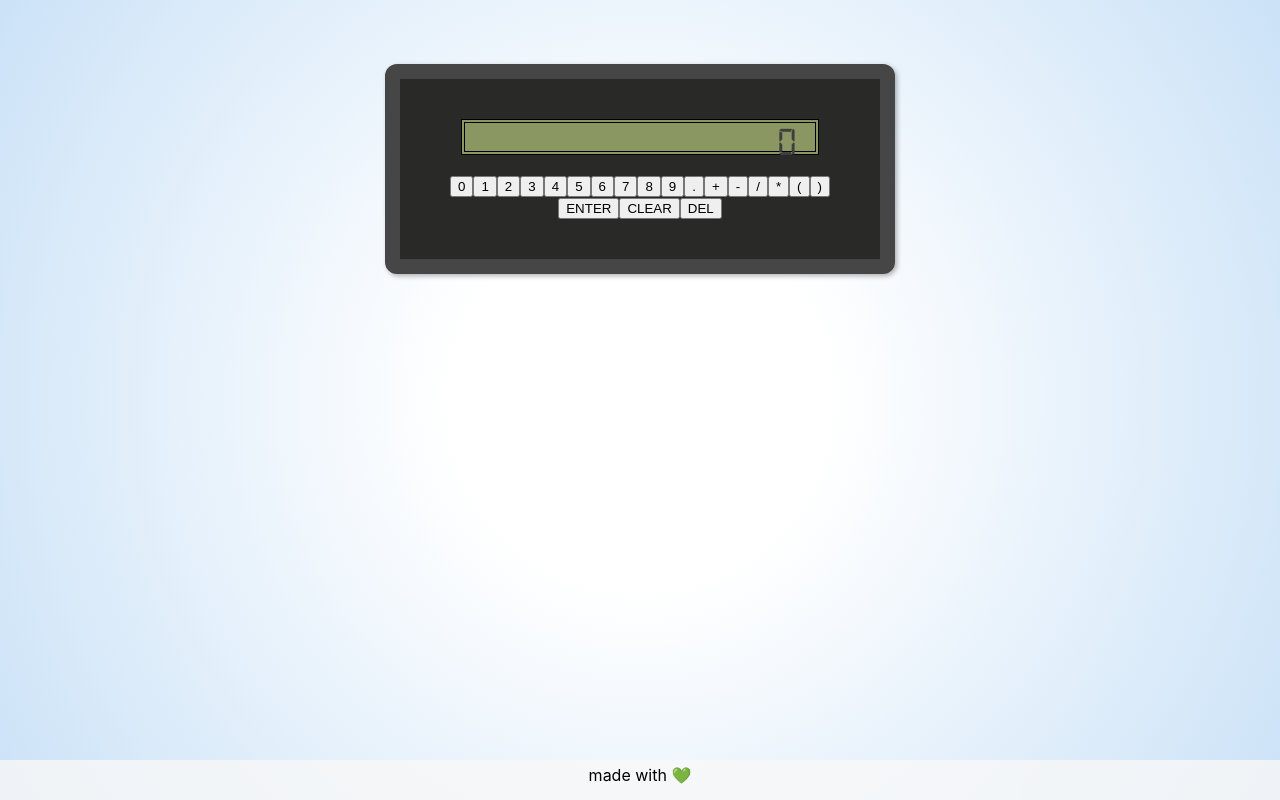
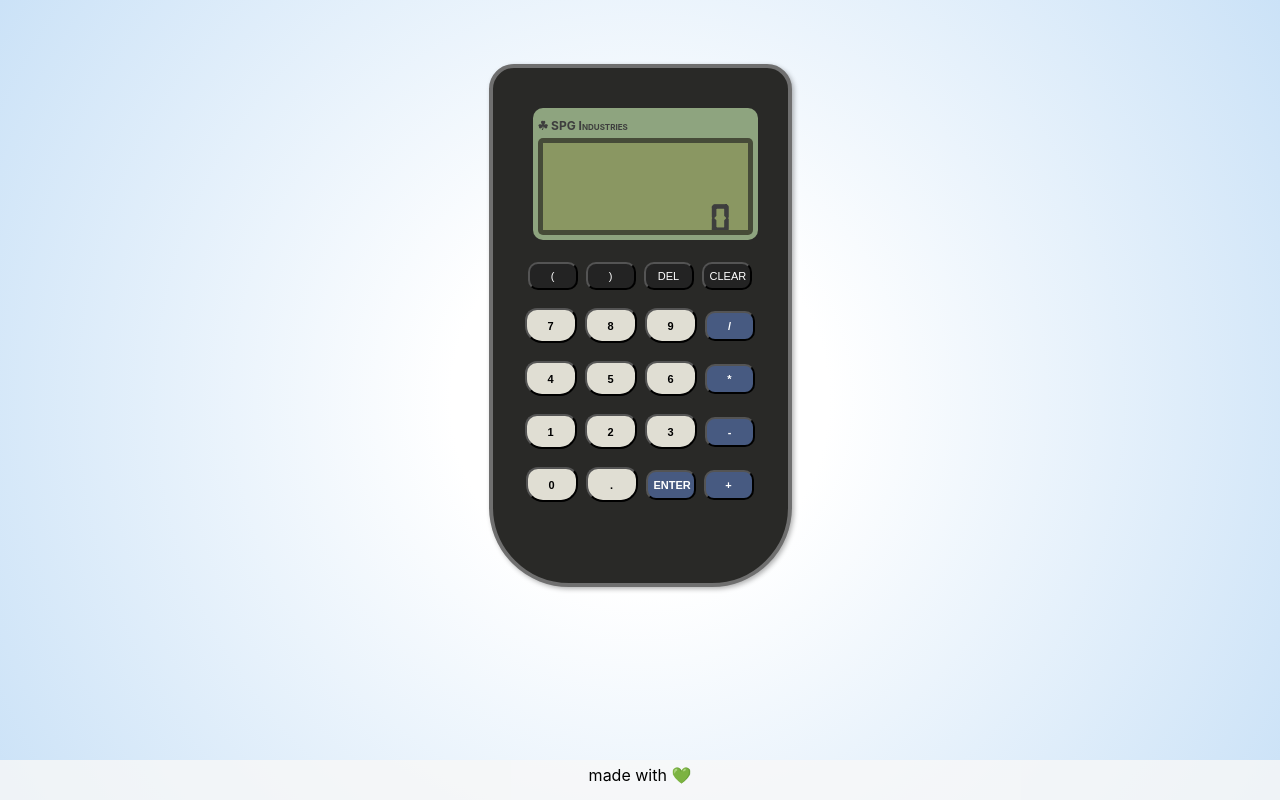
Before and after one commit to nodrognaes/calc, a React (Vite) app: page / in a window 1280 px wide. Built offline with nearby package versions, Linux system fonts and the light colour scheme.

Commit message:
buttons styled

```diff
--- a/src/components/Button/Button.jsx
+++ b/src/components/Button/Button.jsx
@@ -1,14 +1,16 @@
-import React from 'react'
+import React from 'react';
+import './button.css';
 
 export default function Button({handleClick}) {
-  const keys = [{ 'key': 0 }, { 'key': 1 }, { 'key': 2 }, { 'key': 3 }, { 'key': 4 }, { 'key': 5 }, { 'key': 6 }, { 'key': 7 }, { 'key': 8 }, { 'key': 9 }, { 'key': '.' }, { 'key': '+' }, { 'key': '-' }, { 'key': '/' }, { 'key': '*' }, { 'key': '(' }, { 'key': ')' }, { 'key': 'ENTER' }, { 'key': 'CLEAR' }, { 'key': 'DEL' }];
+  const keys = [  { 'key': '(', 'color': 'blk' }, { 'key': ')', 'color': 'blk' }, { 'key': 'DEL', 'color': 'blk' }, { 'key': 'CLEAR', 'color': 'blk' }, { 'key': 7, 'color': 'white' }, { 'key': 8, 'color': 'white' }, { 'key': 9, 'color': 'white' }, { 'key': '/', 'color': 'blue' }, { 'key': 4, 'color': 'white' }, { 'key': 5, 'color': 'white' }, { 'key': 6, 'color': 'white' }, { 'key': '*', 'color': 'blue' }, { 'key': 1, 'color': 'white' }, { 'key': 2, 'color': 'white' }, { 'key': 3, 'color': 'white' }, { 'key': '-', 'color': 'blue' }, { 'key': 0,
+   'color': 'white' }, { 'key': '.', 'color': 'white' }, { 'key': 'ENTER', 'color': 'blue' }, { 'key': '+', 'color': 'blue' }];
 
   return (
-    <div>
+    <div className='btns'>
       {
         keys.map((n) => {
           return (
-            <button key={n.key} className='keys' onClick={() => handleClick(n.key)}>{n.key}</button>
+            <button key={n.key} className={n.color} onClick={() => handleClick(n.key)}>{n.key}</button>
           )
         })
       }
--- a/src/components/Button/button.css
+++ b/src/components/Button/button.css
@@ -0,0 +1,51 @@
+.btns {
+    width: 250px;
+    margin: 0 0 0 -18px;
+}
+
+button {
+    margin: 9px 4px;
+}
+
+.white {
+    background-color: #e0ded3;
+    width: 52px;
+    height: 35px;
+    border-radius: 12px 12px 17px 17px;
+    font-weight: bold;
+    font-size: 11px;
+}
+
+.white:active {
+    background-color: #e7e5de;
+    transform: translateY(2px) translateX(2px);
+}
+
+.blue {
+    background-color: #475a81;
+    color: white;
+    width: 50px;
+    height: 30px;
+    border-radius: 10px;
+    font-size: 11px;
+    font-weight: bold;
+}
+
+.blue:active {
+    background-color: #414f6e;
+    transform: translateY(2px) translateX(2px);
+}
+
+.blk {
+    background-color: rgb(35, 35, 35);
+    color: white;
+    width: 50px;
+    height: 28px;
+    border-radius: 10px;
+    font-size: 11px;
+}
+
+.blk:active {
+    background-color: rgb(46, 46, 46);
+    transform: translateY(2px) translateX(2px);
+}
--- a/src/components/Calc/Calc.jsx
+++ b/src/components/Calc/Calc.jsx
@@ -1,11 +1,10 @@
-import React, { useState } from 'react'
+import React, { useState, useEffect } from 'react'
 
 import Window from '../Window/Window';
 import Button from '../Button/Button';
 import './calc.css';
 
 export default function Calc() {
-  const [display, setDisplay] = useState('0');
 
   const handleClick = (key) => {
     if (/^[0123456789+.x*\/)(-]$/.test(key)) {
@@ -15,7 +14,6 @@ export default function Calc() {
         };
         return prev + `${key}`;
       });
-      console.log(display)
     };
 
     if (key === 'DEL') {
@@ -37,6 +35,39 @@ export default function Calc() {
 
   };
 
+  const handleKeyup = ({ key }) => {
+    if (/^[0123456789+.x*\/)(-]$/.test(key)) {
+      setDisplay((prev) => {
+        if (prev === '0') {
+          return `${key}`;
+        };
+        return prev + `${key}`;
+      });
+    };
+
+    if (key === 'Backspace') {
+      setDisplay((prev) => {
+        if (prev.length > 1) {
+        return prev.slice(0, -1)
+      } else {
+        return '0';
+      }});
+    };
+
+    if (key === 'Enter') {
+      setDisplay(eval(display));
+    };
+
+  };
+
+  const [display, setDisplay] = useState('0');
+
+  useEffect(() => {
+    window.addEventListener('keyup', handleKeyup);
+
+    return () => window.removeEventListener('keyup', handleKeyup);
+}, [handleKeyup]);
+
   return (
     <div className='calc'>
       <Window display={display} />
@@ -44,8 +75,3 @@ export default function Calc() {
     </div>
   )
 }
-
-// /*what to keep track of:
-// - total
-// -display
-//   -string
--- a/src/components/Calc/calc.css
+++ b/src/components/Calc/calc.css
@@ -1,11 +1,11 @@
 .calc {
     color: rgb(62, 62, 62);
-    max-width: 400px;
-    max-height: 550px;
+    max-width: 215px;
+    height: 435px;
     background-color: #292927;
     padding: 40px;
-    border: 15px solid rgb(70, 70, 70);
-    border-radius: 12px;
+    border: 4.5px solid rgb(111, 111, 111);
+    border-radius: 25px 25px 80px 80px;
     margin: 5% auto;
     box-shadow: 2px 2px 5px rgba(0, 0, 0, 0.3);
   }
--- a/src/components/Window/Window.jsx
+++ b/src/components/Window/Window.jsx
@@ -4,6 +4,8 @@ import './window.css';
 export default function Window({ display }) {
 
   return (
-    <div className='display'>{display}</div>
+    <div className='windowBorder'> ☘ SPG Industries
+      <div className='display'>{display}</div>
+    </div>
   )
 }
--- a/src/components/Window/window.css
+++ b/src/components/Window/window.css
@@ -3,15 +3,29 @@
     src: url('../../font/digital-7.ttf')  format('truetype');
 }
 
+.windowBorder {
+    background-color: #8ea47f;
+    padding: 10px 5px 4px 5px;
+    border-radius: 10px;
+    width: 100%;
+    margin: 0 auto 13px;
+    text-align: left;
+    text-transform:capitalize;
+    font-variant:small-caps;
+    font-weight:bold;
+    font-size: 12px;
+}
+
 .display {
     background-color: #8a9762;
-    width: 80%;
     text-align: right;
-    padding: 3px 15px;
-    margin: 0 auto 20px;
+    padding: 60px 15px 5px;
+    margin: 5px auto 1px;
     font-size: 40px;
     font-family: 'digital-7';
     letter-spacing: 3.5px;
-    border: 4px black double;
+    border: 5px rgba(34, 34, 34, 0.645) solid;
+    border-radius: 5px;
     text-transform: lowercase;
+    overflow: hidden;
 }
```
